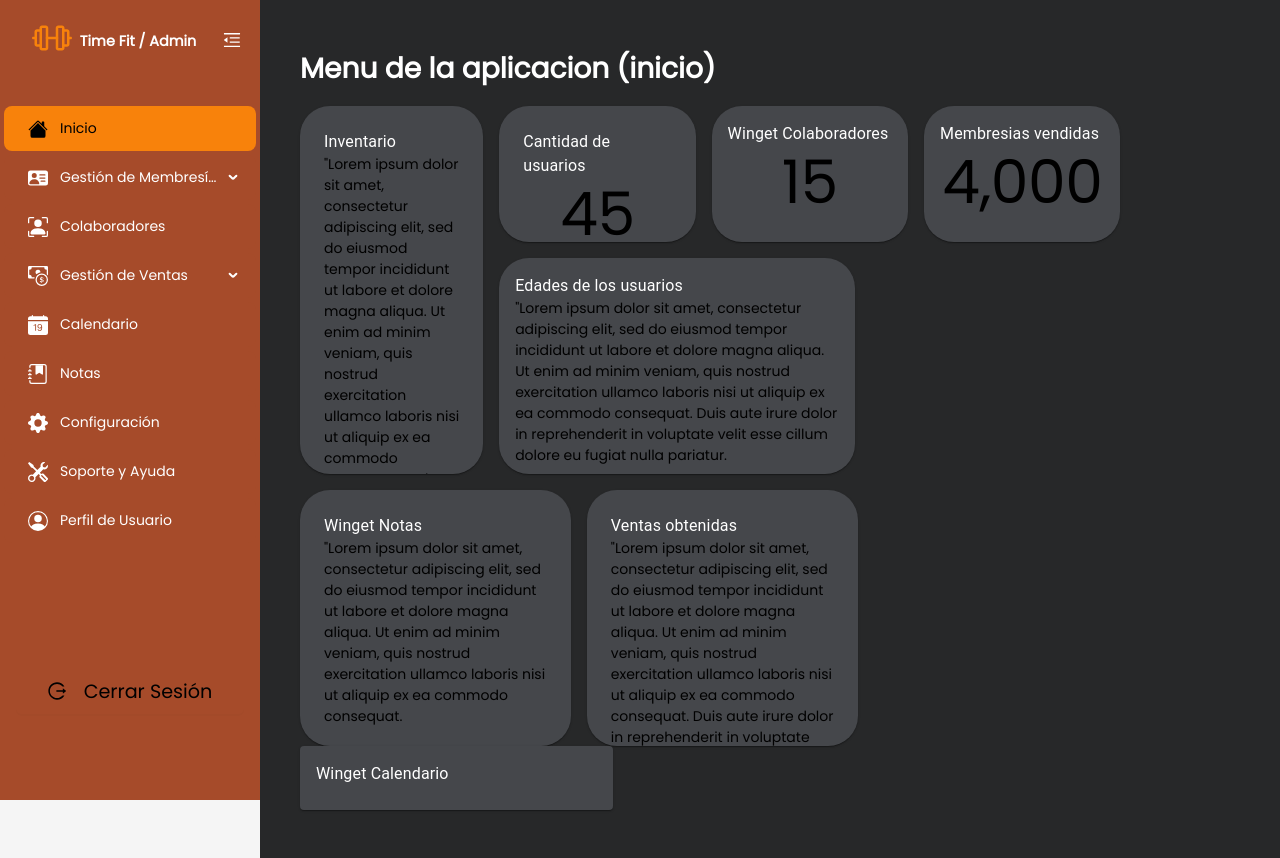
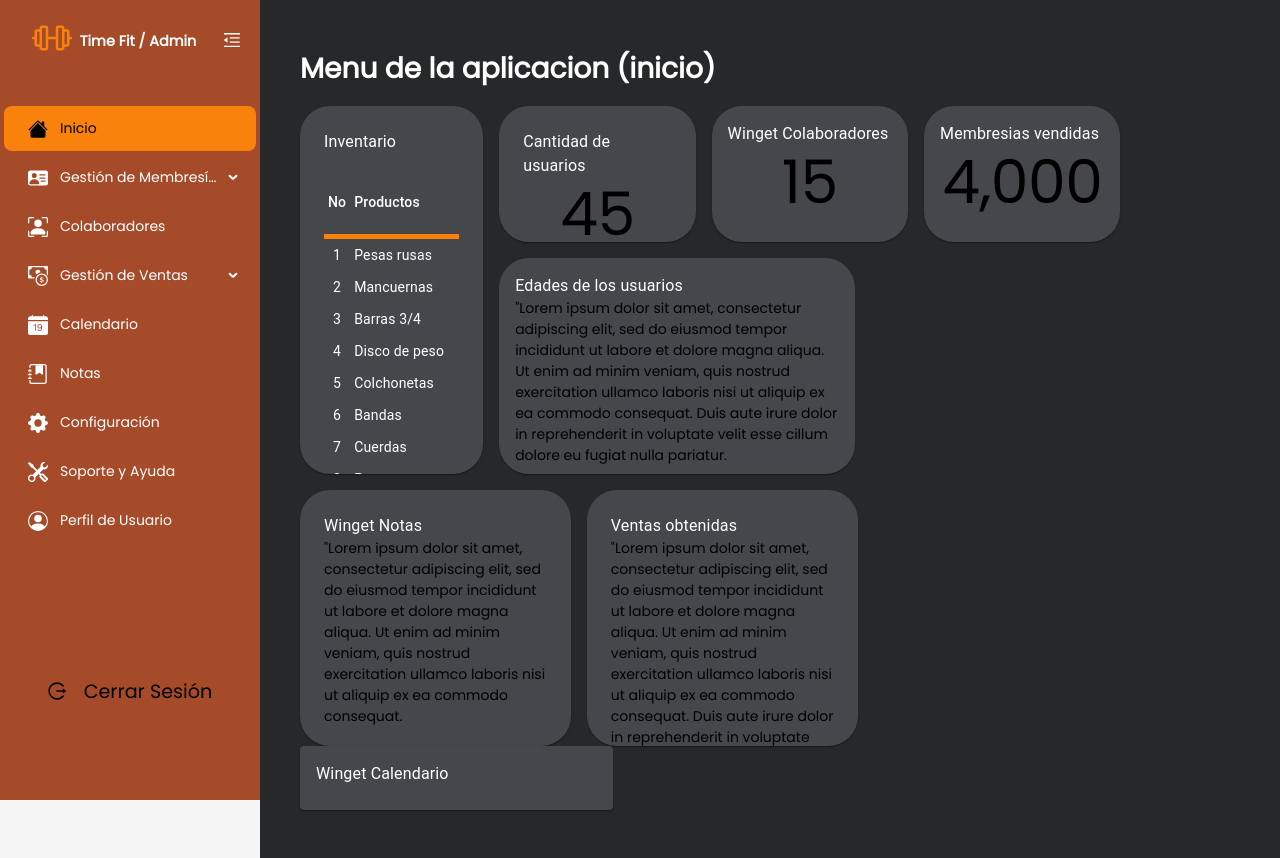
Before and after one commit to AaronSantos-Next11/timeFit_webApp, a React (Vite) app: page /home in a window 1280 px wide. Built offline with nearby package versions, Linux system fonts and the light colour scheme.

Commit message:
Avance de la tabla de inventario

```diff
--- a/src/components/home/Home.jsx
+++ b/src/components/home/Home.jsx
@@ -5,10 +5,26 @@ import CardContent from '@mui/material/CardContent';
 import Typography from '@mui/material/Typography'
 import { fontGrid } from '@mui/material/styles/cssUtils';
 // import { Row } from 'antd';
+import { Table, TableBody, TableCell, TableContainer, TableHead, TableRow} from '@mui/material';
 
 fontGrid
 
-export default function Home () {
+export default function Home() {
+
+  const data = [
+    { id: 1, productos: 'Pesas rusas', stock: 10, precioTotal: '$500.00' },
+    { id: 2, productos: 'Mancuernas', stock: 13, precioTotal: '$700.50' },
+    { id: 3, productos: 'Barras 3/4', stock: 5, precioTotal: '$250.00' },
+    { id: 4, productos: 'Disco de peso', stock: 10, precioTotal: '$950.70' },
+    { id: 5, productos: 'Colchonetas', stock: 4, precioTotal: '$500.00' },
+    { id: 6, productos: 'Bandas', stock: 5, precioTotal: '$250.00' },
+    { id: 7, productos: 'Cuerdas', stock: 10, precioTotal: '$450.00' },
+    { id: 8, productos: 'Pesas', stock: 4, precioTotal: '$350.00' },
+    { id: 9, productos: 'Pelotas de yoga', stock: 6, precioTotal: '$600.00' },
+    { id: 10, productos: 'Suplementos/p', stock: 5, precioTotal: '$425.00' },
+  ];
+
+
   return (
     <div >
       <h1> Menu de la aplicacion (inicio) </h1>
@@ -17,20 +33,116 @@ export default function Home () {
       <Grid container marginTop={2} display='flex' flexDirection='row'>
 
         {/* Sub-Contenedor 1: Lado izquierdo, columna Inventario y Notas */}
-          <Grid container size={12} spacing={2}  display='flex' flexDirection='column' justifyContent='center' >
+        <Grid container size={12} spacing={2} display='flex' flexDirection='column' justifyContent='center' >
 
           <Grid container size={12} spacing={2} display='flex' flexDirection='row'>
 
-              <Grid size={{ lg: 2.5}} sx={{height: '23rem'}}> {/* Winget inventario */}
-                <Card style={{background:'#45474B', borderRadius: 30 }} sx={{height: '100%'}} >
-                  <CardContent sx={{padding: 3,}} >
-                    <Typography variant="body1" color="#FFFFFF">Inventario</Typography>
+            <Grid size={{ lg: 2.5 }} sx={{ height: '23rem' }}> {/* Winget inventario */}
+              <Card style={{ background: '#45474B', borderRadius: 30 }} sx={{ height: '100%' }} >
+                <CardContent sx={{ padding: 3, }} >
+                  <Typography sx={{ mb:2 }} variant="body1" color="#FFFFFF">Inventario</Typography>
 
-                    <Typography variant="p" color="initial">
-                      <p>
-                      "Lorem ipsum dolor sit amet, consectetur adipiscing elit, sed do eiusmod tempor incididunt ut labore et dolore magna aliqua. Ut enim ad minim veniam, quis nostrud exercitation ullamco laboris nisi ut aliquip ex ea commodo consequat. Duis aute irure dolor in reprehenderit in voluptate velit esse cillum dolore eu fugiat nulla pariatur.
-                      </p>
-                    </Typography>
+                  <TableContainer>
+            <Table size="small" sx={{ width: '100%' }} aria-label="tabla de inventario">
+              <TableHead>
+                <TableRow>
+                  <TableCell
+                    sx={{
+                      fontSize: '0.875rem',
+                      padding: '8px 4px',
+                      borderBottom: '5px solid #f8820b',
+                      color: 'white',
+                      width: '10%'
+                    }}
+                  >
+                    No
+                  </TableCell>
+                  <TableCell
+                    sx={{
+                      fontSize: '0.875rem',
+                      padding: '8px 4px',
+                      borderBottom: '5px solid #f8820b',
+                      color: 'white',
+                      width: '40%'
+                    }}
+                  >
+                    Productos
+                  </TableCell>
+                  <TableCell
+                    sx={{
+                      fontSize: '0.875rem',
+                      padding: '8px 4px',
+                      borderBottom: '5px solid #f8820b',
+                      color: 'white',
+                      width: '15%'
+                    }}
+                  >
+                    Stock
+                  </TableCell>
+                  <TableCell
+                    sx={{
+                      fontSize: '0.875rem',
+                      padding: '8px 4px',
+                      borderBottom: '5px solid #f8820b',
+                      color: 'white',
+                      width: '35%'
+                    }}
+                  >
+                    Precio Total
+                  </TableCell>
+                </TableRow>
+              </TableHead>
+              <TableBody>
+                {data.map((row) => (
+                  <TableRow key={row.id}>
+                    <TableCell
+                      sx={{
+                        borderBottomStyle: 'none',
+                        padding: '6px 4px',
+                        color: 'white',
+                        fontSize: '0.875rem'
+                      }}
+                      align='center'
+                    >
+                      {row.id}
+                    </TableCell>
+                    <TableCell
+                      sx={{
+                        borderBottomStyle: 'none',
+                        padding: '6px 4px',
+                        color: 'white',
+                        fontSize: '0.875rem'
+                      }}
+                    >
+                      {row.productos}
+                    </TableCell>
+                    <TableCell
+                      sx={{
+                        borderBottomStyle: 'none',
+                        padding: '6px 4px',
+                        color: 'white',
+                        fontSize: '0.875rem'
+                      }}
+                      align="center"
+                    >
+                      {row.stock}
+                    </TableCell>
+                    <TableCell
+                      sx={{
+                        borderBottomStyle: 'none',
+                        padding: '6px 4px',
+                        color: 'white',
+                        fontSize: '0.875rem',
+
+                      }}
+                    >
+                      {row.precioTotal}
+                    </TableCell>
+                  </TableRow>
+                ))}
+              </TableBody>
+            </Table>
+          </TableContainer>
 
                 </CardContent>
               </Card>
@@ -42,9 +154,9 @@ export default function Home () {
               {/* Sub-contenedor-2, #2: de la columna usuarios, edades y ventas obtenidas */}
               <Grid display='flex' gap={2} >
 
-                  <Grid size={{lg: 4 }} sx={{height: '8.5rem'}} > {/* Winget Cantidad de Usuarios */}
-                    <Card style={{background:'#45474B', borderRadius: 30 }} sx={{height: '100%'}} >
-                      <CardContent sx={{padding: 3 }}>
+                <Grid size={{ lg: 4 }} sx={{ height: '8.5rem' }} > {/* Winget Cantidad de Usuarios */}
+                  <Card style={{ background: '#45474B', borderRadius: 30 }} sx={{ height: '100%' }} >
+                    <CardContent sx={{ padding: 3 }}>
                       <Typography variant="body1" color="#FFFFFF">Cantidad de usuarios</Typography>
                       <Typography variant="h2" textAlign='center' color="initial">
                         <p>
@@ -55,8 +167,8 @@ export default function Home () {
                   </Card>
                 </Grid>
 
-                  <Grid size={{lg: 4}} sx={{height: '8.5rem'}}> {/* Winget Colaboradores */}
-                    <Card style={{background:'#45474B', borderRadius: 30}} sx={{height: '100%'}} >
+                <Grid size={{ lg: 4 }} sx={{ height: '8.5rem' }}> {/* Winget Colaboradores */}
+                  <Card style={{ background: '#45474B', borderRadius: 30 }} sx={{ height: '100%' }} >
                     <CardContent>
                       <Typography variant="body1" color="#FFFFFF">Winget Colaboradores</Typography>
                       <Typography variant="h2" textAlign='center' color="initial">
@@ -68,8 +180,8 @@ export default function Home () {
                   </Card>
                 </Grid>
 
-                  <Grid size={{lg: 4}}> {/* Winget Membs vendidas */}
-                    <Card style={{background:'#45474B', borderRadius: 30}} sx={{height:'100%'}} >
+                <Grid size={{ lg: 4 }}> {/* Winget Membs vendidas */}
+                  <Card style={{ background: '#45474B', borderRadius: 30 }} sx={{ height: '100%' }} >
                     <CardContent>
                       <Typography variant="body1" color="#FFFFFF">Membresias vendidas</Typography>
                       <Typography variant="h2" textAlign='center' color="initial">
@@ -83,8 +195,8 @@ export default function Home () {
 
               </Grid>
 
-                <Grid size={{xs: 5, md: 7, lg: 7}} sx={{height: '13.5rem'}} > {/* Winget Edades de los usuarios*/}
-                  <Card style={{background:'#45474B', borderRadius: 30 }} sx={{height: '100%'}}>
+              <Grid size={{ xs: 5, md: 7, lg: 7 }} sx={{ height: '13.5rem' }} > {/* Winget Edades de los usuarios*/}
+                <Card style={{ background: '#45474B', borderRadius: 30 }} sx={{ height: '100%' }}>
                   <CardContent>
                     <Typography variant="body1" color="#FFFFFF">Edades de los usuarios</Typography>
                     <Typography variant="p" color="initial">
@@ -104,9 +216,9 @@ export default function Home () {
           {/* Sub-contenedor 2, #1: Notas, Ventas Obtenidas */}
           <Grid container size={'auto'} spacing={2} display='flex' flexDirection='row'>
 
-              <Grid size={{ lg: 3.6}} sx={{height: '16rem'}}> {/* Winget Notas */}
-                <Card style={{background:'#45474B', borderRadius: 30}} sx={{height: '100%', width:'100%'}}>
-                  <CardContent sx={{padding: 3 }} >
+            <Grid size={{ lg: 3.6 }} sx={{ height: '16rem' }}> {/* Winget Notas */}
+              <Card style={{ background: '#45474B', borderRadius: 30 }} sx={{ height: '100%', width: '100%' }}>
+                <CardContent sx={{ padding: 3 }} >
                   <Typography variant="body1" color="#FFFFFF">Winget Notas</Typography>
                   <Typography variant="p" color="initial">
                     <p>
@@ -117,9 +229,9 @@ export default function Home () {
               </Card>
             </Grid>
 
-              <Grid size={{xs: 2, md: 2.6, lg: 3.6}} sx={{height: '16rem'}}> {/* Winget Ventas obtenidas */}
-                <Card style={{background:'#45474B', borderRadius: 30 }} sx={{height:'100%'}} >
-                  <CardContent sx={{padding: 3 }} >
+            <Grid size={{ xs: 2, md: 2.6, lg: 3.6 }} sx={{ height: '16rem' }}> {/* Winget Ventas obtenidas */}
+              <Card style={{ background: '#45474B', borderRadius: 30 }} sx={{ height: '100%' }} >
+                <CardContent sx={{ padding: 3 }} >
                   <Typography variant="body1" color="#FFFFFF">Ventas obtenidas</Typography>
                   <Typography variant="p" color="initial">
                     <p>
@@ -138,8 +250,8 @@ export default function Home () {
             ! SIGUE USANDO EL GRID ANIDADO, UNA COLUMNA DENTRO DE OTRA Y TODO DENTRO DE UN CONTENEDOR PRINCIPAL
           */}
 
-          <Grid size={{xs: 3, md: 4}}> {/* Winget Calendario */}
-            <Card style={{background:'#45474B'}}>
+        <Grid size={{ xs: 3, md: 4 }}> {/* Winget Calendario */}
+          <Card style={{ background: '#45474B' }}>
             <CardContent>
               <Typography variant="body1" color="#FFFFFF">Winget Calendario</Typography>
 
```
Lines whose indentation alone changed are shown as unchanged.
